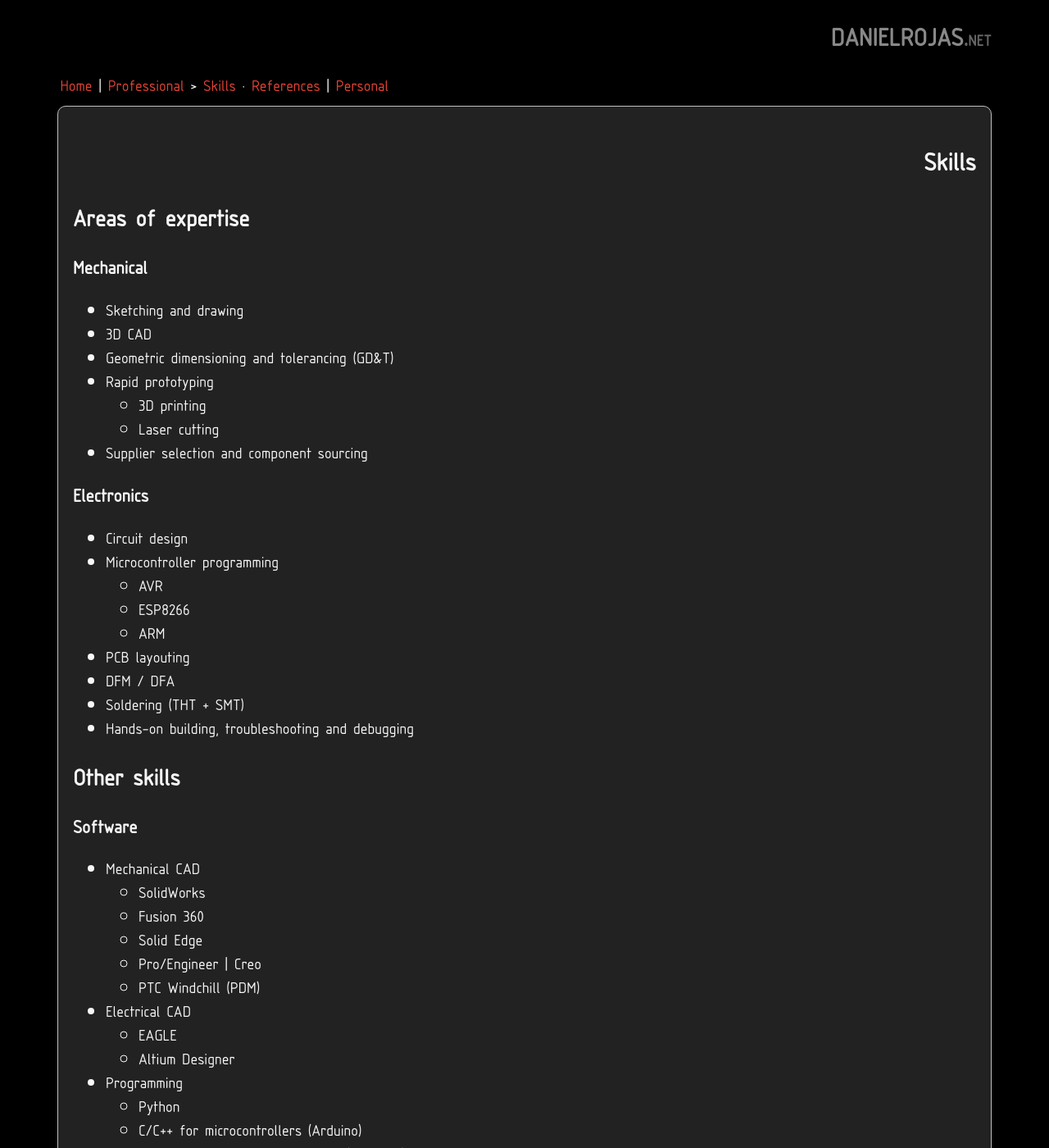
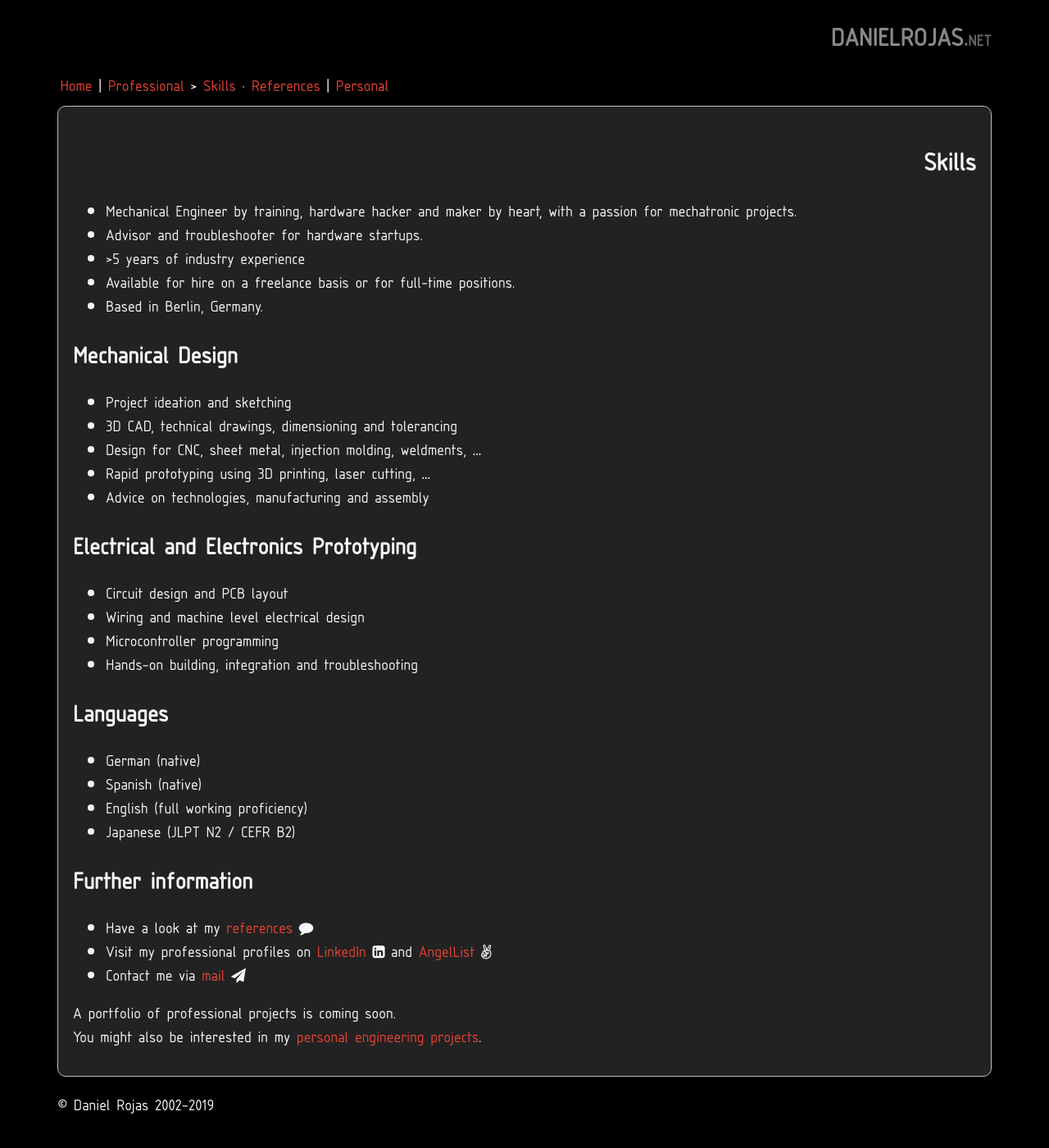
Before and after one commit to 17o2/17o2.github.io, a Jekyll site: the page built from _pages/50_skills.md, in a window 1280 px wide and 1400 px high. Shown: the whole window at 82% size. Built offline with Jekyll 4.4.1, drawn with Linux system fonts in a browser that asks for light colours; nearby versions of some CDN libraries; some of the changed text lies outside the part shown.

Commit message:
Restructure skills page

```diff
--- a/_pages/50_skills.md
+++ b/_pages/50_skills.md
@@ -4,76 +4,41 @@ permalink: /professional/skills/
 category: professional
 ---
 
-## Areas of expertise
 
-### Mechanical
+* Mechanical Engineer by training, hardware hacker and maker by heart, with a passion for mechatronic projects.
+* Advisor and troubleshooter for hardware startups.
+* &gt;{{ 'now' | date: "%Y" | minus:2014 }} years of industry experience
+* Available for hire on a freelance basis or for full-time positions.
+* Based in Berlin, Germany.
 
-* Sketching and drawing
-* 3D CAD
-* Geometric dimensioning and tolerancing (GD&T)
-* Rapid prototyping
-  * 3D printing
-  * Laser cutting
-* Supplier selection and component sourcing
+## Mechanical Design
 
-### Electronics
+* Project ideation and sketching
+* 3D CAD, technical drawings, dimensioning and tolerancing
+* Design for CNC, sheet metal, injection molding, weldments, ...
+* Rapid prototyping using 3D printing, laser cutting, ...
+* Advice on technologies, manufacturing and assembly
 
-* Circuit design
+## Electrical and Electronics Prototyping
+
+* Circuit design and PCB layout
+* Wiring and machine level electrical design
 * Microcontroller programming
-  * AVR
-  * ESP8266
-  * ARM
-* PCB layouting
-* DFM / DFA
-* Soldering (THT + SMT)
-* Hands-on building, troubleshooting and debugging
+* Hands-on building, integration and troubleshooting
 
-## Other skills
-
-### Software
-
-* Mechanical CAD
-  * SolidWorks
-  * Fusion 360
-  * Solid Edge
-  * Pro/Engineer &#124; Creo
-  * PTC Windchill (PDM)
-* Electrical CAD
-  * EAGLE
-  * Altium Designer
-* Programming
-  * Python
-  * C/C++ for microcontrollers (Arduino)
-  * MicroPython for microcontrollers (ESP8266)
-  * Processing
-  * Git (version control)
-  * HALCON &#124; HDevelop (machine vision)
-* Science
-  * MAPLE
-  * Matlab &#124; Simulink
-  * ANSYS
-* Web
-  * HTML &#124; CSS &#124; JavaScript &#124; PHP
-* Graphics
-  * Inkscape
-  * Gimp
-  * Adobe Illustrator
-* Office
-  * Microsoft Word &#124; Excel &#124; PowerPoint
-
-### Languages
+## Languages
 
 * German (native)
 * Spanish (native)
 * English (full working proficiency)
 * Japanese (JLPT N2 / CEFR B2)
 
-## Professional profiles
+## Further information
 
-* [AngelList](https://angel.co/formatc1702)
-* [LinkedIn](http://www.linkedin.com/in/rojasdaniel)
-* [Xing](http://www.xing.com/profile/Daniel_Rojas)
+* Have a look at my [references <i class='fa fa-comment'></i>]({{ "/professional/references" }})
+* Visit my professional profiles on [LinkedIn <i class='fa fa-linkedin-square'></i>](http://www.linkedin.com/in/rojasdaniel) and [AngelList <i class='fa fa-angellist'></i>](https://angel.co/formatc1702)
+* Contact me via [mail <i class='fa fa-paper-plane'></i>](mailto:hello@danielrojas.net)
 
-## Contact me
-
-* [Mail](mailto:hello@danielrojas.net)
+A portfolio of professional projects is coming soon.
+<br />
+You might also be interested in my [personal engineering projects]({{ "/personal/engineering" }}).
```
